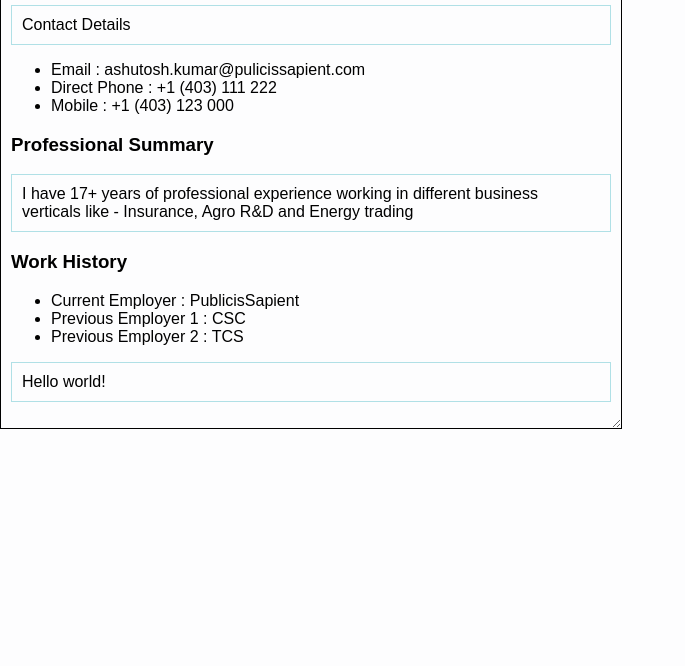
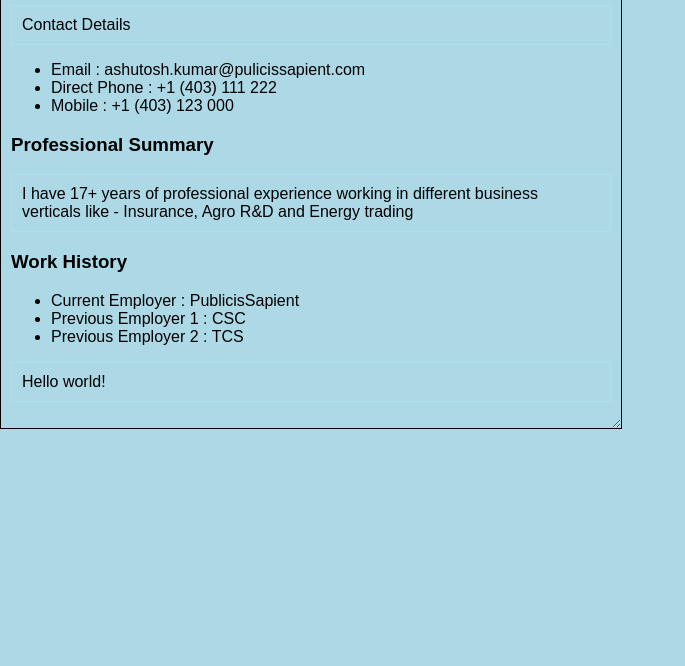
Before and after one commit to AKumar146/Speed2023Cohort6AshutoshKumar, a plain HTML site: page index.html in a window 1280 px wide. Shown: the part 134-800 px from the top of the page, without its empty margins (0-685 px from the left). Drawn offline with Linux system fonts and the light colour scheme.

Commit message:
Update styles.css
body background changed to lightblue

```diff
--- a/styles.css
+++ b/styles.css
@@ -2,7 +2,7 @@ body {
   margin: 0px;
   padding: 0px;
   font-family: "Asap", sans-serif;
-  background-color: #fdfdfe;
+  background-color: lightblue;
 }
 
 header {
```
